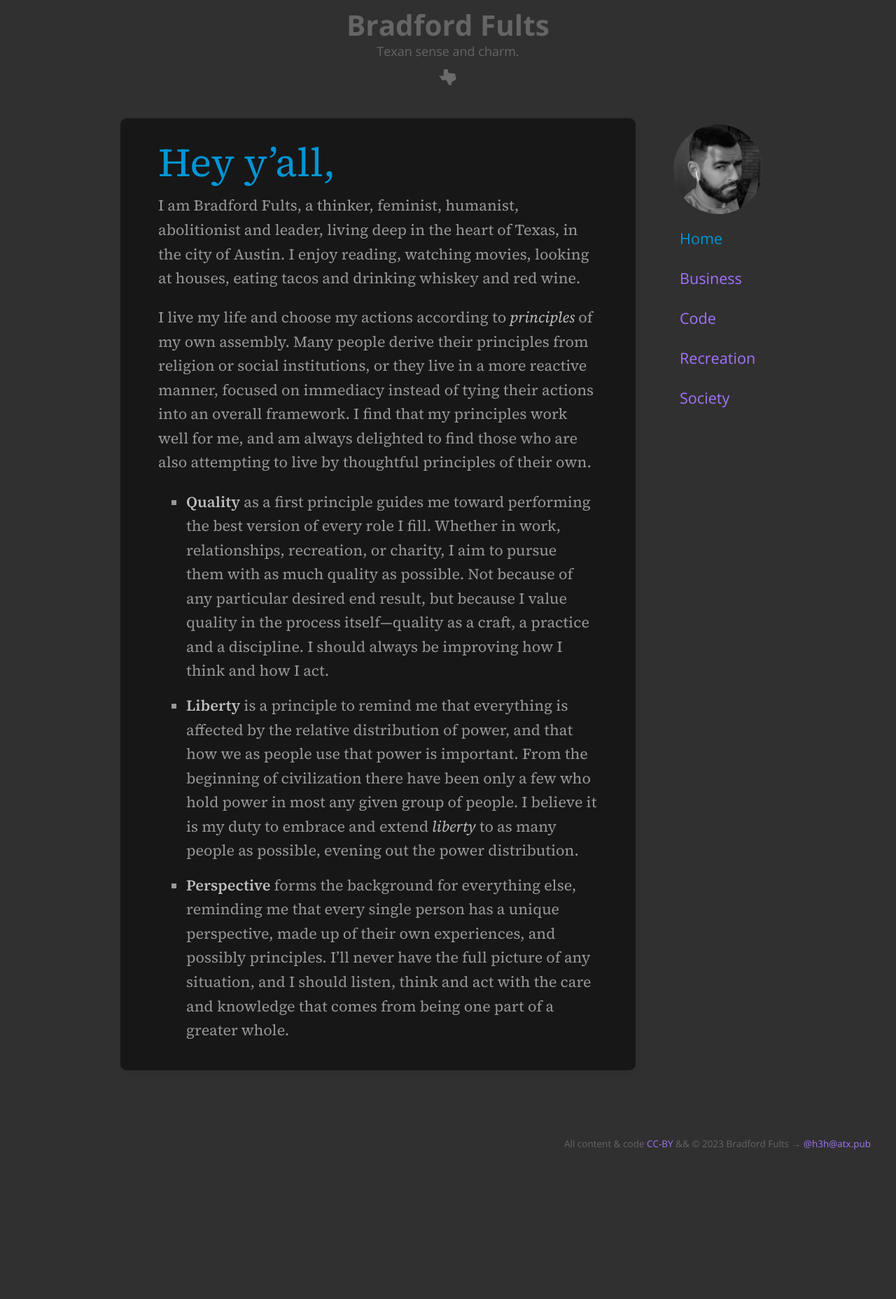
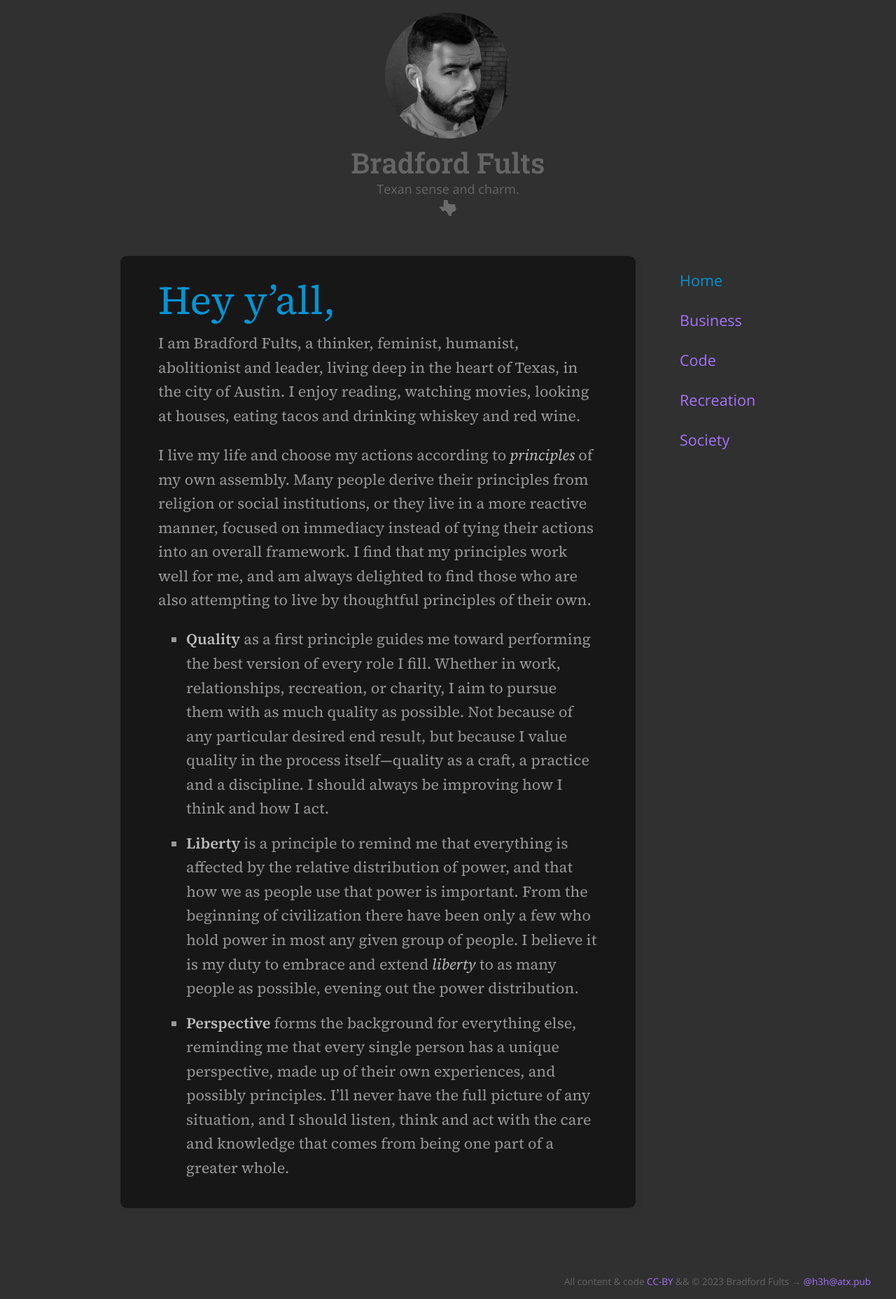
Before and after one commit to h3h/bradfordfults.com, a Jekyll site: the page built from index.html, in a window 1280 px wide. Shown: the whole page at 70% size. Built offline with Jekyll 4.4.1, drawn with Linux system fonts in a browser that asks for light colours; some web fonts are replaced; the list of posts is cut into pages by our own code; before the commit the page ends 1660 px from its top, so only the background shows below that.

Commit message:
New header with headshot

```diff
--- a/_includes/head.html
+++ b/_includes/head.html
@@ -5,7 +5,8 @@
 
   <link rel="preconnect" href="https://fonts.googleapis.com">
   <link rel="preconnect" href="https://fonts.gstatic.com" crossorigin>
-  <link href="https://fonts.googleapis.com/css2?family=Open+Sans:ital,wght@0,300;0,400;0,700;1,300;1,400;1,700&family=Roboto+Slab:wght@600&family=Source+Serif+4:ital,opsz,wght@0,8..60,300;0,8..60,400;0,8..60,600;1,8..60,300;1,8..60,400;1,8..60,600&display=swap" rel="stylesheet">
+  <link href="https://fonts.googleapis.com/css2?family=Open+Sans:ital,wght@0,300;0,400;0,500;0,600;0,700;1,300;1,400;1,500;1,600;1,700&family=Roboto+Slab:wght@600&family=Source+Serif+4:ital,opsz,wght@0,8..60,300;0,8..60,400;0,8..60,600;1,8..60,300;1,8..60,400;1,8..60,600&display=swap" rel="stylesheet">
+
   {% if page.salutation %}
   <link
     href="https://fonts.googleapis.com/css2?family=Rancho&display=swap"
--- a/_includes/header.html
+++ b/_includes/header.html
@@ -1,11 +1,11 @@
 <header class="page-header">
-     <h1 class="project-name"> <a class="header-link" href="{{ site.baseurl }}/"> {{ site.title | xml_escape }}</a></h1>
+  <h1 class="project-name">
+    <a class="header-link" href="{{ site.baseurl }}/">
+      {{ site.title | xml_escape }}
+    </a>
+  </h1>
 
-     {% if site.description %}
-     <p class="project-tagline">{{site.description}}</p>
-     {% endif %}
-
-     {% if site.twitter_username %}
-     <h3><a class="header-link" href="https://twitter.com/{{site.twitter_username}}">follow @{{site.twitter_username}}</a></h3>
-     {% endif %}
+  {% if site.description %}
+    <p class="project-tagline">{{ site.description }}</p>
+  {% endif %}
 </header>
--- a/style/style.scss
+++ b/style/style.scss
@@ -71,16 +71,32 @@ label:hover {
 .page-header {
   grid-area: header;
 
-  background: url("/img/texas-light.svg") no-repeat center 95%/1.5rem;
+  background: url("/img/texas-light.svg") no-repeat center 95%/1.5em;
   box-sizing: border-box;
   margin: 1rem auto;
   padding-bottom: 0.25rem;
   text-align: center;
 
+  &::before {
+    content: " ";
+    display: inline-block;
+    height: 10rem;
+    width: 10rem;
+    border-radius: 10rem;
+    text-align: center;
+    margin-bottom: 0.5rem;
+
+    background-image: url("/img/headshot.jpg");
+    background-repeat: no-repeat;
+    background-clip: content-box;
+    background-size: 10rem;
+  }
+
   .project-name {
     line-height: 0.9em;
     margin: 0 auto;
     padding: 0;
+    font-family: "Roboto Slab", Georgia, serif;
 
     @media screen and (min-width: 64em) {
       font-size: 2.25rem;
@@ -102,18 +118,6 @@ label:hover {
 
   a.header-link {
     color: darken($color-dark-text-base, 20%);
-  }
-}
-
-html.home {
-  a.header-link:link,
-  a.header-link:visited {
-    color: $color-dark-text-highlight;
-  }
-
-  a.header-link:hover,
-  a.header-link:active {
-    color: $color-dark-punch;
   }
 }
 
@@ -551,3 +555,7 @@ nav.main {
     }
   }
 }
+
+.home nav.main p.headshot {
+  display: none;
+}
```
